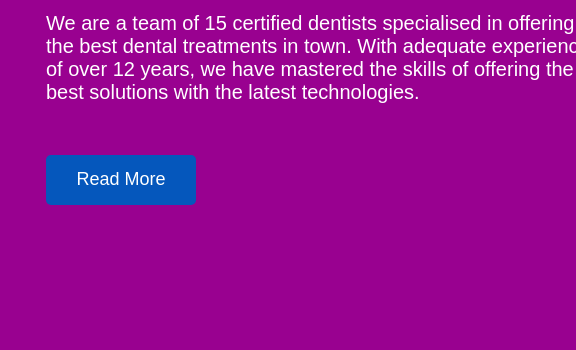
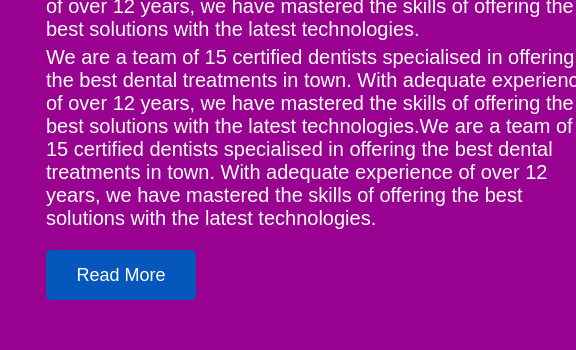
Before and after one commit to reddypandu/Eye-hospital-and-clinic.website, a plain HTML site: page index.html in a window 1280 px wide. Both pictures are taken after a click on the button "Read More". Shown: the part 1164-1514 px from the top of the page, 704-1280 px from the left. Drawn offline with Linux system fonts and the light colour scheme.

Commit message:
Update index.html

```diff
--- a/index.html
+++ b/index.html
@@ -40,9 +40,20 @@
     <h2>About us</h2>
     <h1>Certified Dentists Committed to Excellence</h1>
     <p>We are a team of 15 certified dentists specialised in offering the best dental treatments in town. With adequate experience of over 12 years, we have mastered the skills of offering the best solutions with the latest technologies.</p>
-    <button><a href="file:///C:/Users/user/Desktop/Project1EYE/index.html" style="text-decoration: none;color:white";>Read More</a></button>
+    <div style="display: none;" id="read">
+        <p>We are a team of 15 certified dentists specialised in offering the best dental treatments in town. With adequate experience of over 12 years, we have mastered the skills of offering the best solutions with the latest technologies.We are a team of 15 certified dentists specialised in offering the best dental treatments in town. With adequate experience of over 12 years, we have mastered the skills of offering the best solutions with the latest technologies.</p>
+    </div>
+    <button onclick="read()">Read More</button>
     </div>
 </div>
+    <script>
+     function read(){
+        var y=document.getElementById("read");
+        if(y.style.display=="none")
+          y.style.display="inline";
+        else y.style.display="none";
+     }
+</script>
 <div class="third-page">
     <div class="third-page1">
        <center><h4>Our Services</h4>
```
